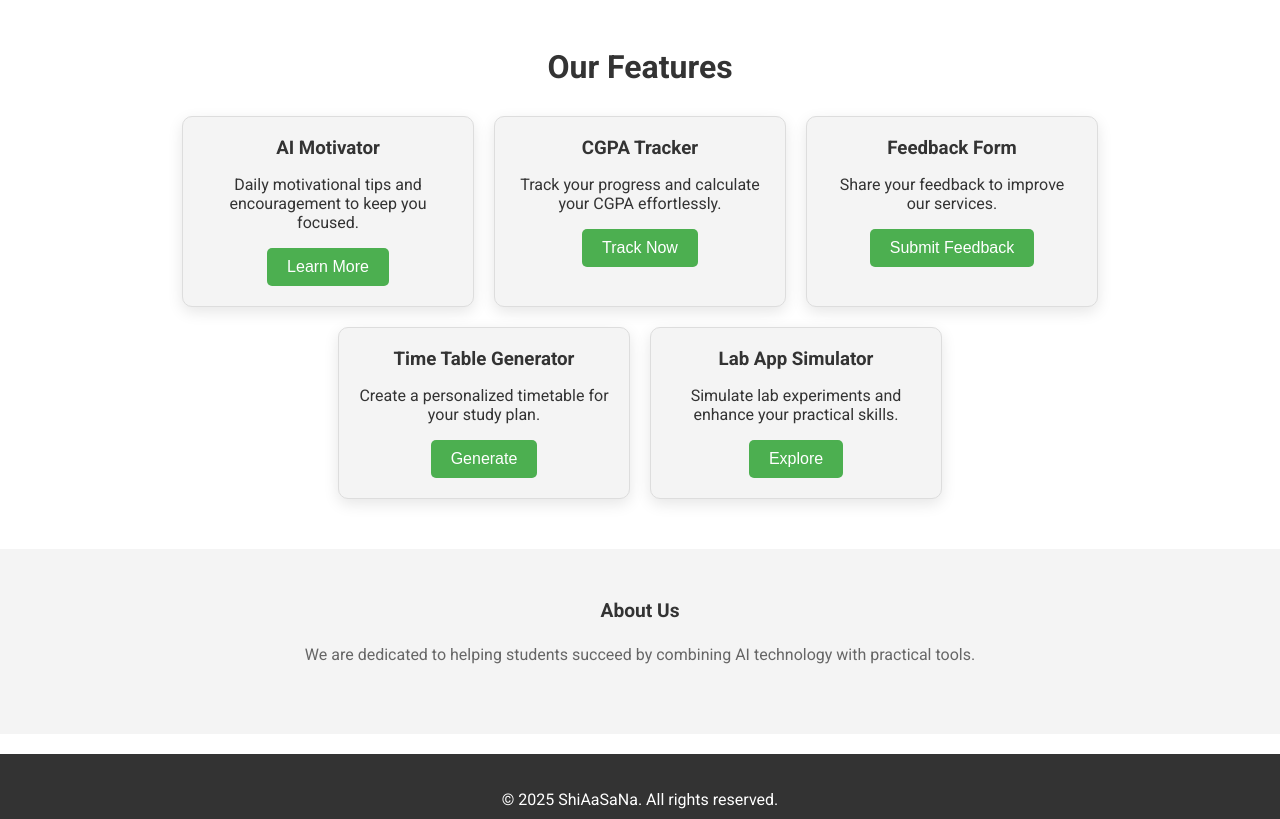
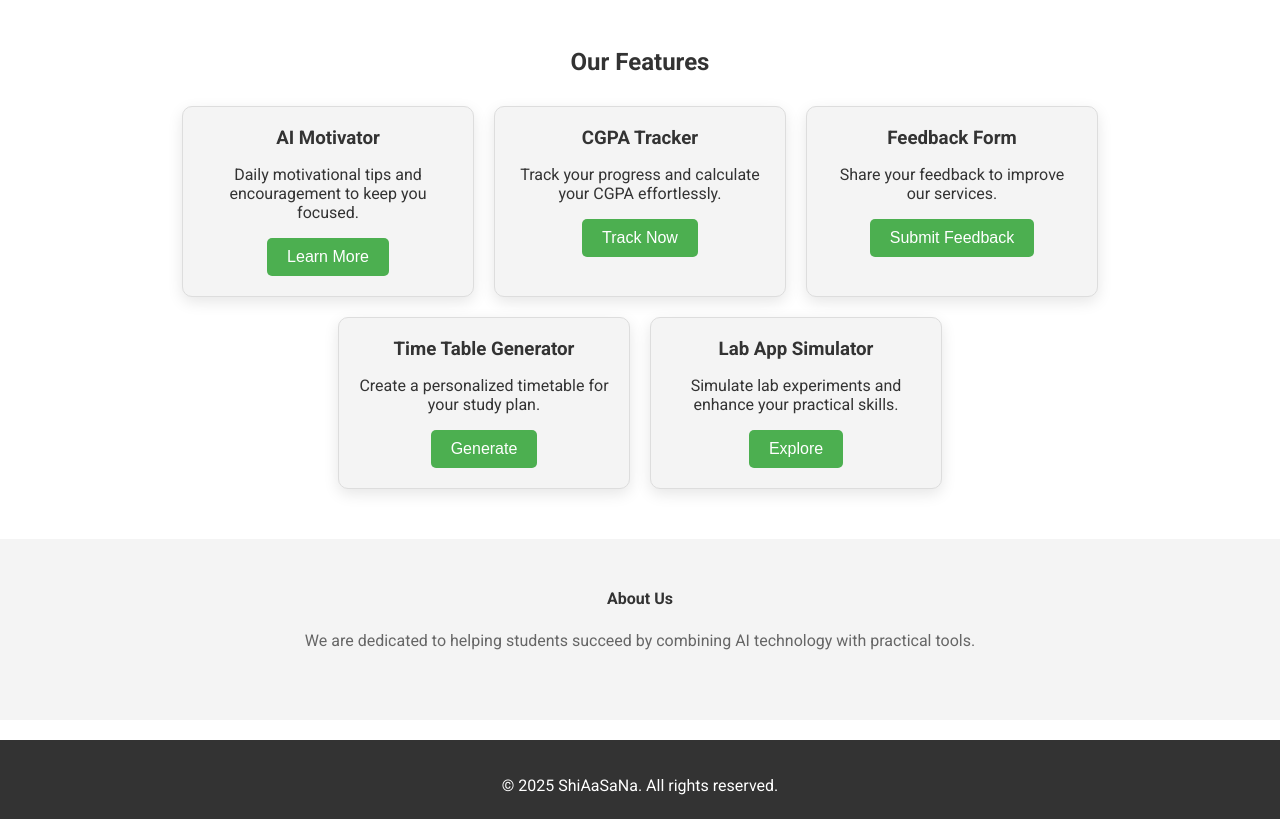
Before and after one commit to sagnik1302/shiaasana, a plain HTML site: page index.html in a window 1280 px wide. Shown: the part 483-1302 px from the top of the page. Drawn offline with Linux system fonts and the light colour scheme; a script that the page names is missing.

Commit message:
Update style.css

```diff
--- a/style.css
+++ b/style.css
@@ -138,7 +138,7 @@ header nav ul li a:hover {
 
 #features h2 {
 
-  font-size: 2rem;
+  font-size: 1.5rem;
 
   margin-bottom: 30px;
 
@@ -228,7 +228,7 @@ footer {
 }
 
 #about h2 {
-  font-size: 1.2rem;
+  font-size: 1rem;
   margin-bottom: 20px;
   color: #333;
 }
```
